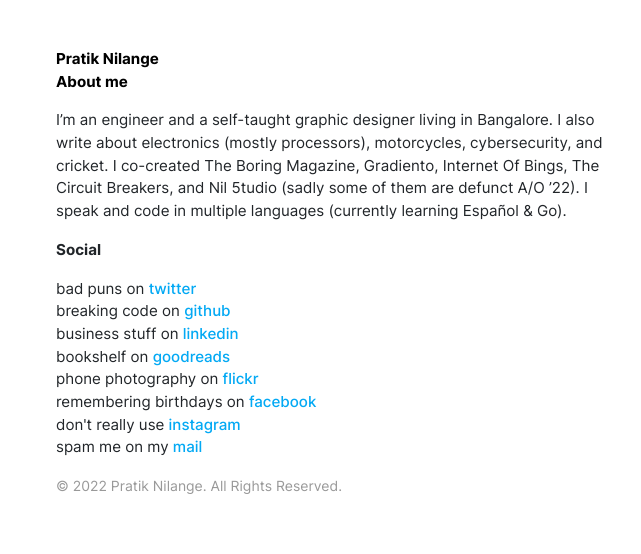
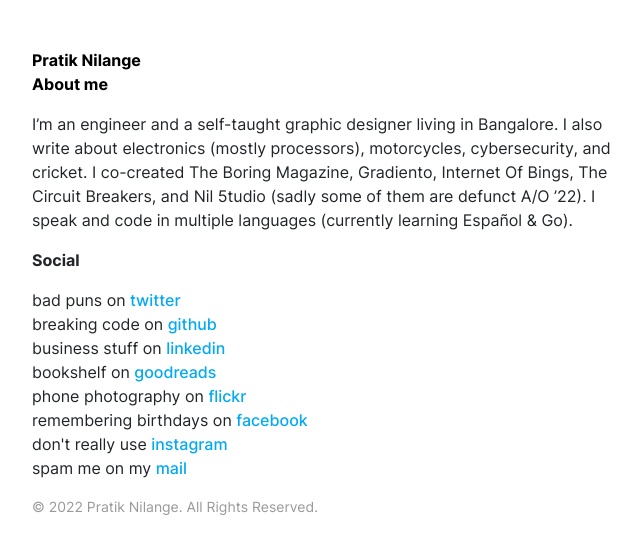
Before and after one commit to pnin/pnin.github.io, a Jekyll site: the page built from about.html, in a window 1280 px wide. Shown: the top 554 px of the page, without its empty margins (24-665 px from the left). Built offline with Jekyll 4.4.1, drawn with Linux system fonts in a browser that asks for light colours.

Commit message:
minor edits

```diff
--- a/_layouts/page.html
+++ b/_layouts/page.html
@@ -17,7 +17,7 @@
 </head>
 
 <body id="fadepage">
-    <div class="container-fluid py-5 px-5">
+    <div class="container-fluid py-5 px-4">
         <div>
             <div id="navSmallComp"></div>
             <!-- <hr class="divi"> -->
--- a/assets/css/styles.css
+++ b/assets/css/styles.css
@@ -122,7 +122,7 @@
 
 h1, h2, h3, h4, h5, h6, p {
     /* font-size: 17px; */
-    font-size: 0.945em;
+    font-size: 1em;
 }
 
 h1, h2, h3, h4, h5, h6 {
@@ -297,7 +297,7 @@
 
 .tooltip {
     /* font-size: 17px; */
-    font-size: 0.945em;
+    font-size: 1em;
 }
 
 .tooltip-inner {
```
